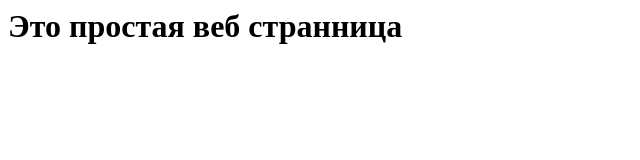
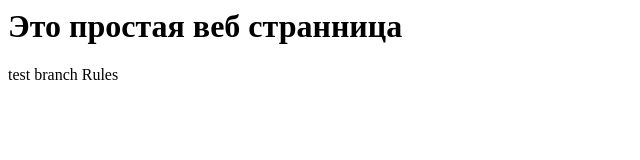
Before and after one commit to nikitoxxxyk/nikitoxxxyk.github.io, a plain HTML site: page index.html in a window 1280 px wide. Shown: the whole page, without its empty margins (0-640 px from the left). Drawn offline with Linux system fonts and the light colour scheme.

Commit message:
add string into html

```diff
--- a/index.html
+++ b/index.html
@@ -8,6 +8,8 @@
 <body>
 
 <h1>Это простая веб странница</h1>
-
+<p>
+    test branch Rules
+</p>
 </body>
 </html>
```
